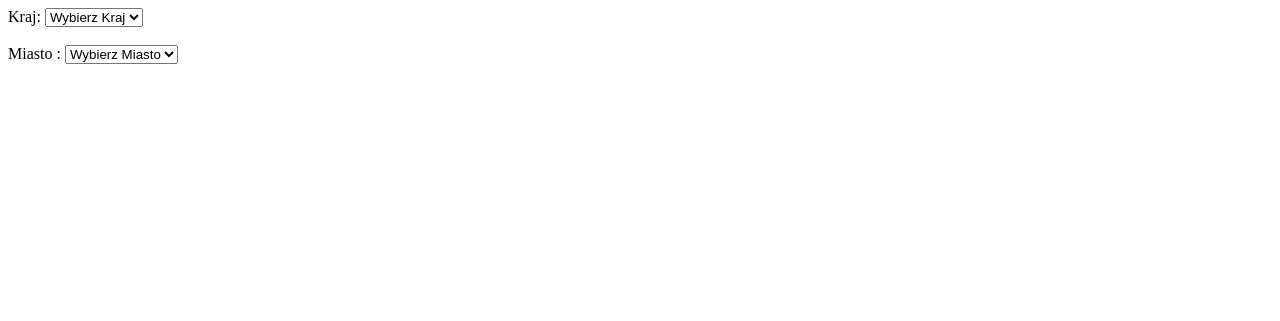
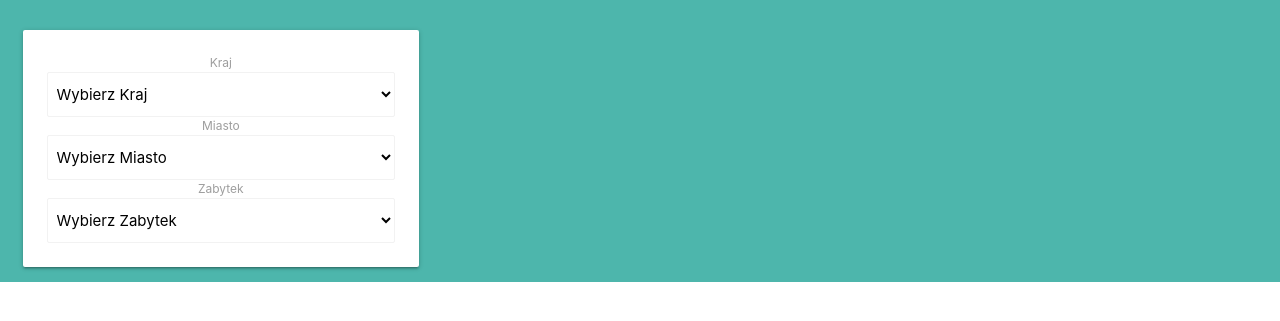
Before and after one commit to Sylwia4/lista, a PHP site: page / in a window 1280 px wide. Shown: the top 321 px of the page. Run offline with PHP 8.4, Linux system fonts and the light colour scheme; data comes from the database, SQL or seed files in the repository; both versions use the stored data as it was after the commit; some libraries are stand-ins or nearby versions.

Commit message:
Add files via upload

```diff
--- a/db.php
+++ b/db.php
@@ -1,11 +1,12 @@
 <?php
 
-	$host = "localhost";
+ $host = "localhost";
     $db_user = "root";
     $db_password = "";
     $db_name = "test2";
 
     $link = mysqli_connect($host, $db_user, $db_password, $db_name);
 
+	mysqli_query( $link, 'SET NAMES "utf8" COLLATE "utf8_general_ci"' );
 
-?>
+	?>
--- a/index.php
+++ b/index.php
@@ -1,13 +1,36 @@
  <html>
+    <head>
+      <!--Import Google Icon Font-->
+      <link href="https://fonts.googleapis.com/icon?family=Material+Icons" rel="stylesheet">
+      <!--Import materialize.css-->
+      <link type="text/css" rel="stylesheet" href="materialize/css/materialize.min.css"  media="screen,projection"/>
+
+      <!--Let browser know website is optimized for mobile-->
+      <meta name="viewport" content="width=device-width, initial-scale=1.0"/>
+    </head>
+
     <body>
+      <!--Import jQuery before materialize.js-->
+      <script type="text/javascript" src="https://code.jquery.com/jquery-3.2.1.min.js"></script>
+      <script type="text/javascript" src="materialize/js/materialize.min.js"></script>
 
 	<?php
 		include('db.php');
 	?>
 
-<label>Kraj:</label>
-<select name="kraj" class="kraj">
-	<option selected="selected" value="0">Wybierz Kraj</option>
+
+
+ <div class="row teal lighten-2">
+ <center>
+      <div class="col s12" >
+		<div class="col s4">
+		</br>
+		<div class="card-panel">
+
+
+				<label>Kraj</label>
+					<select  name="kraj" class="browser-default kraj">
+					  <option selected="selected" disabled selected>Wybierz Kraj</option>
 					  <?php
 
 						$query = mysqli_query($link, "SELECT DISTINCT kraj FROM wycieczki");
@@ -16,28 +39,59 @@
 								echo '<option value="'.$rekord['kraj'].'">'.$rekord['kraj'].'</option>';
 						}
 					 ?>
-</select><br/><br/>
-
-<label>Miasto :</label>
-<select name="miasto" class="miasto">
-	<option selected="selected" >Wybierz Miasto</option>
 					</select>
 
 
-<script src="http://ajax.googleapis.com/ajax/libs/jquery/1.11.3/jquery.min.js"></script>
-<script kraje="text/javascript">
+				<label>Miasto</label>
+					<select name="miasto" class="miasto browser-default">
+					  <option selected="selected" disabled selected>Wybierz Miasto</option>
+					</select>
+
+				<label>Zabytek</label>
+					<select name="zabytek" class="zabytek browser-default">
+					  <option selected="selected" disabled selected>Wybierz Zabytek</option>
+					</select>
+
+
+
+		</div>
+		</div>
+
+		<div class="col s8">
+
+		  <div class="row">
+			<div name='opis' class="opis col s12 m6">
+
+			  </div>
+			</div>
+
+
+		 </div>
+
+
+		</div>
+	  </div>
+</center>
+ </div>
+
+
+
+
+
+
+	<script "text/javascript">
 	$(document).ready(function()
 	{
 		$(".kraj").change(function()
 		{
-	var miasto=$(this).val();
-	var miasto_String = 'miasto='+ miasto;
+		var kraj=$(this).val();
+		var kraj_String = 'kraj='+ kraj;
 
 		$.ajax
 		({
 			kraje: "POST",
 			url: "ajax.php",
-		data: miasto_String,
+			data: kraj_String,
 			cache: false,
 			success: function(miasto)
 			{
@@ -46,6 +100,47 @@ $(document).ready(function()
 		});
 
 		});
+
+		$(".miasto").change(function()
+		{
+		var miasto=$(this).val();
+		var miasto_String = 'miasto='+ miasto;
+
+		$.ajax
+		({
+			miasta: "POST",
+			url: "ajax.php",
+			data: miasto_String,
+			cache: false,
+			success: function(zabytek)
+			{
+				$(".zabytek").html(zabytek);
+			}
+		});
+
+		});
+
+
+		$(".zabytek").change(function()
+		{
+		var zabytek=$(this).val();
+		var zabytek_String = 'zabytek='+ zabytek;
+
+		$.ajax
+		({
+			opisy: "POST",
+			url: "ajax.php",
+			data: zabytek_String,
+			cache: false,
+			success: function(opis)
+			{
+				$(".opis").html(opis);
+			}
+		});
+
+		});
+
+
 	});
 	</script>
 	</body>
```
Also changed, not shown: ajax.php (+44 -6 lines), wycieczki.sql (+13 -12 lines), images/paryz_luwr.jpg (added), images/plock_katedra.jpg (added). Lines whose indentation alone changed are shown as unchanged.
